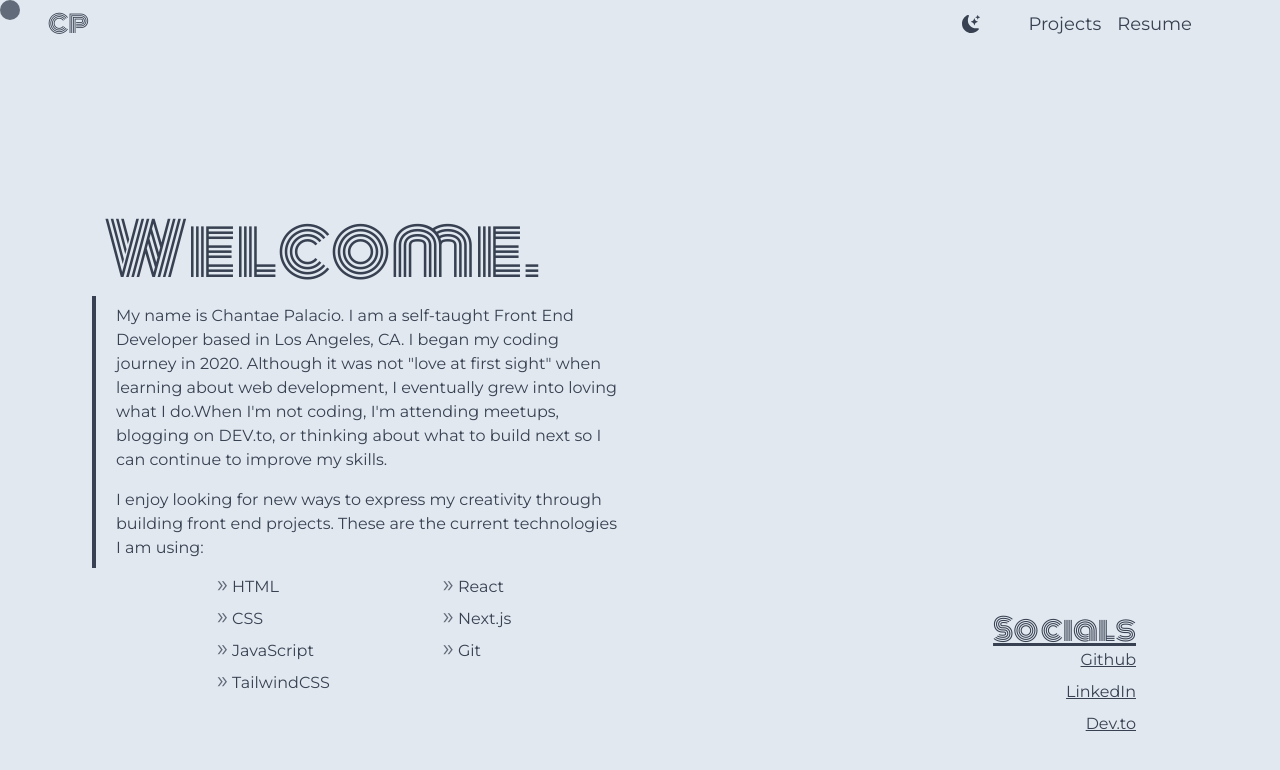
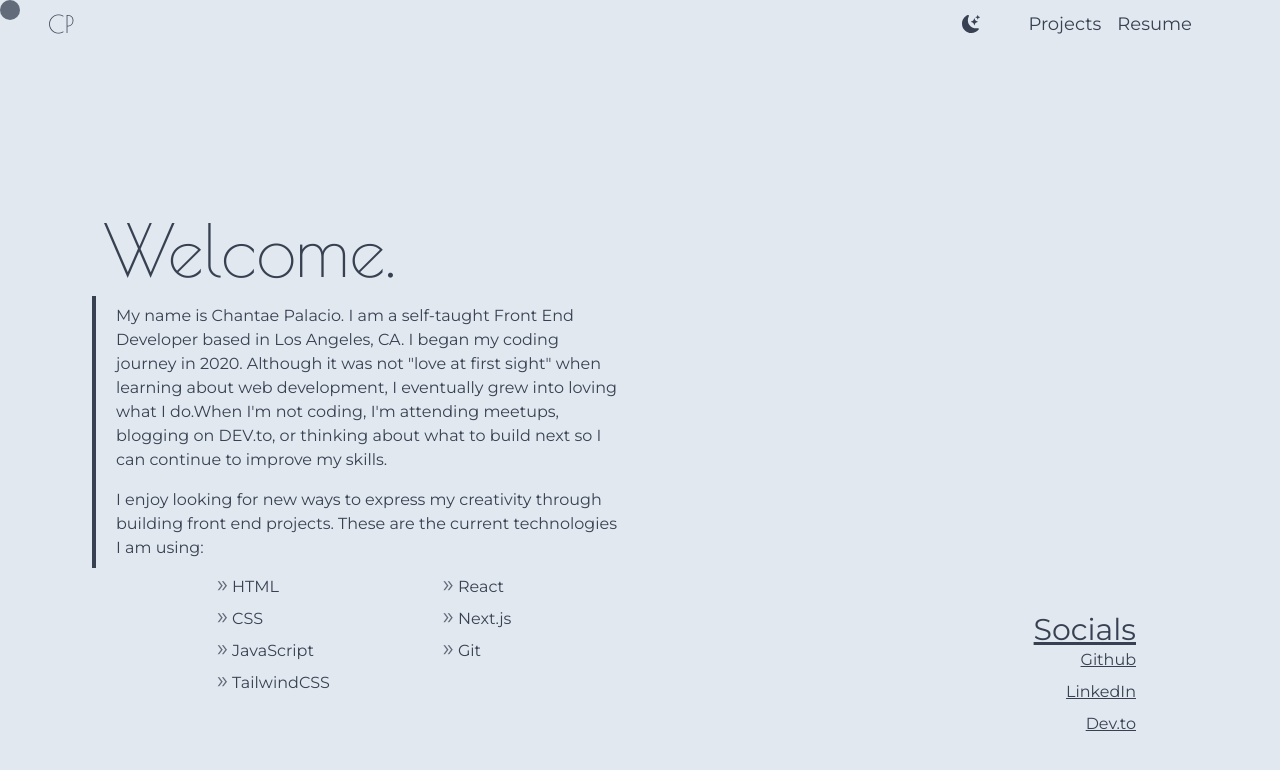
Before and after one commit to taepal467/cp_portfolio, a Next.js app: page / in a window 1280 px wide. Shown: the top 770 px of the page. Built offline with nearby package versions, Linux system fonts and the light colour scheme.

Commit message:
Changed the Google Font

```diff
--- a/pages/_app.tsx
+++ b/pages/_app.tsx
@@ -27,7 +27,7 @@ export default function App({ Component, pageProps, router }: AppProps) {
             <div className={darkMode ? 'dark' : ''}>
               <nav className='text-gray-700 text-lg px-10 flex justify-between z-20 relative dark:text-slate-500'>
               <Link href="/">
-                <div className='text-2xl font-monoton p-2'>CP</div>
+                <div className='text-2xl font-poiret p-2'>CP</div>
               </Link>
               <ul className='font-sans flex items-center px-10'>
                 <li className=' px-2 pr-10 '>
--- a/pages/components/Footer.js
+++ b/pages/components/Footer.js
@@ -2,7 +2,7 @@ export default function Footer() {
     let year =  new Date().getFullYear();
     return(
         <div className="flex pt-36">
-            <p className="text-gray-600 text-base">Created and developed By Chantae Palacio &copy; {year}</p>
+            <p className="text-gray-600 text-base font-poiret">Created and developed By Chantae Palacio &copy; {year}</p>
         </div>
     );
 }
--- a/pages/components/Splash.js
+++ b/pages/components/Splash.js
@@ -33,7 +33,7 @@ export default function Splash() {
         <div
             id="fade-in"
             className={`transition-opacity duration-1000 ${isVisible ? 'opacity-100' : 'opacity-0'}`}>
-          <p className=' font-monoton text-3xl  text-gray-600 font-extralight'>Chantae Palacio | <span className='font-bold'>Portfolio</span></p>
+          <p className=' font-poiret text-3xl  text-gray-600 '>Chantae Palacio | <span className='font-extrabold'>Portfolio</span></p>
         </div>
       </div>
       <Footer />
--- a/pages/index.tsx
+++ b/pages/index.tsx
@@ -40,7 +40,7 @@ export default function Home() {
             <div className=' text-3xl mt-40 p-1 text-center  lg:ml-20 lg:mr-64 lg:pr-96 lg:text-left '>
               <div className=''>
               <motion.h1
-                className=' text-7xl  pb-10 font-monoton'
+                className=' text-7xl  pb-10 font-poiret'
                 animate={{ y: 30 }}
                 transition={{ ease: "easeOut", duration: 2 }}>
                 Welcome.
--- a/styles/globals.css
+++ b/styles/globals.css
@@ -1,4 +1,4 @@
-@import url('https://fonts.googleapis.com/css2?family=Monoton&display=swap');
+@import url('https://fonts.googleapis.com/css2?family=Poiret+One&display=swap');
 @import url('https://fonts.googleapis.com/css2?family=Montserrat&display=swap');
 
 @tailwind base;
@@ -19,8 +19,8 @@ body {
 
 
 @font-face {
-    font-family: 'Monoton', cursive;
-    src: url('https://fonts.googleapis.com/css2?family=Monoton&display=swap');
+    font-family: 'Poiret One', cursive;
+    src: url('https://fonts.googleapis.com/css2?family=Poiret+One&display=swap');
 }
 
 @font-face {
--- a/tailwind.config.js
+++ b/tailwind.config.js
@@ -10,8 +10,7 @@ module.exports = {
     extend: {
       fontFamily: {
         sans: [ 'Montserrat' , 'sans-serif'],
-        monoton: [ 'Monoton', 'cursive' ],
-
+        poiret: [ 'Poiret One', 'cursive' ],
       },
 
     },
```
